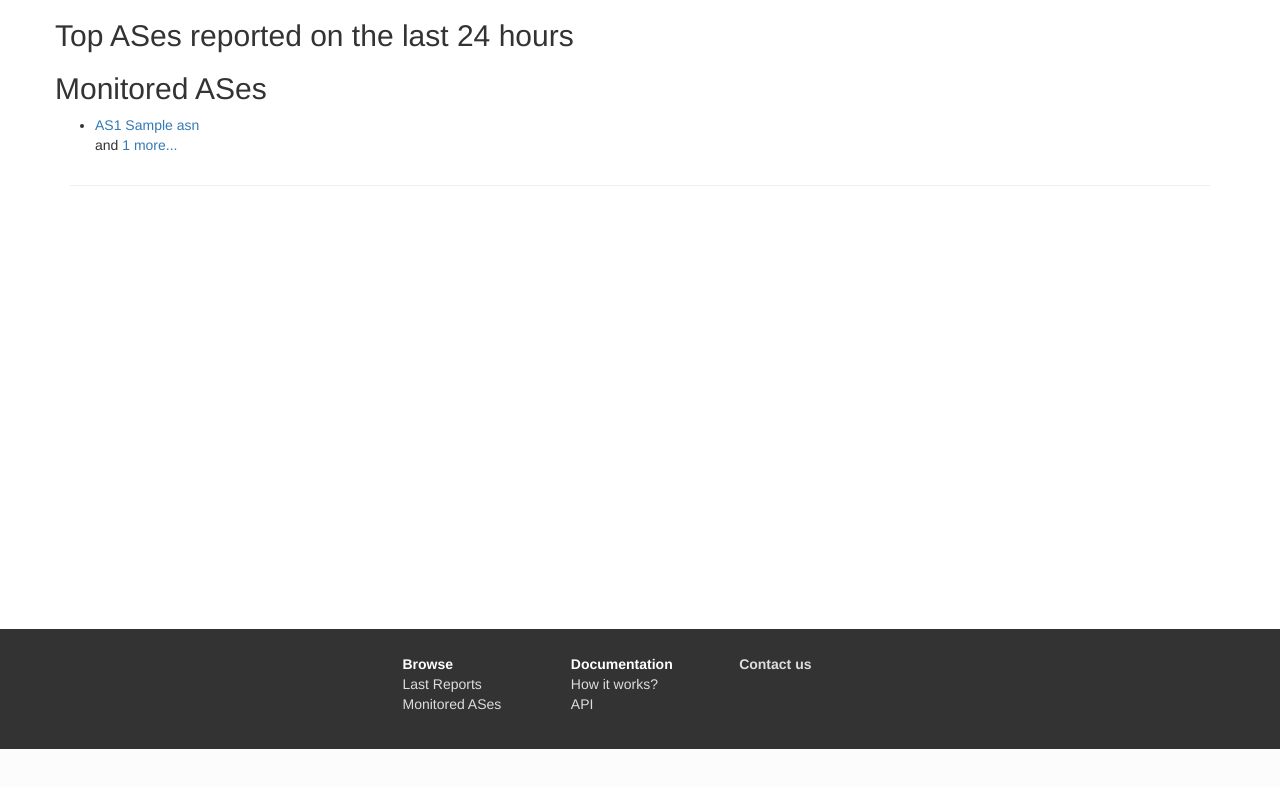
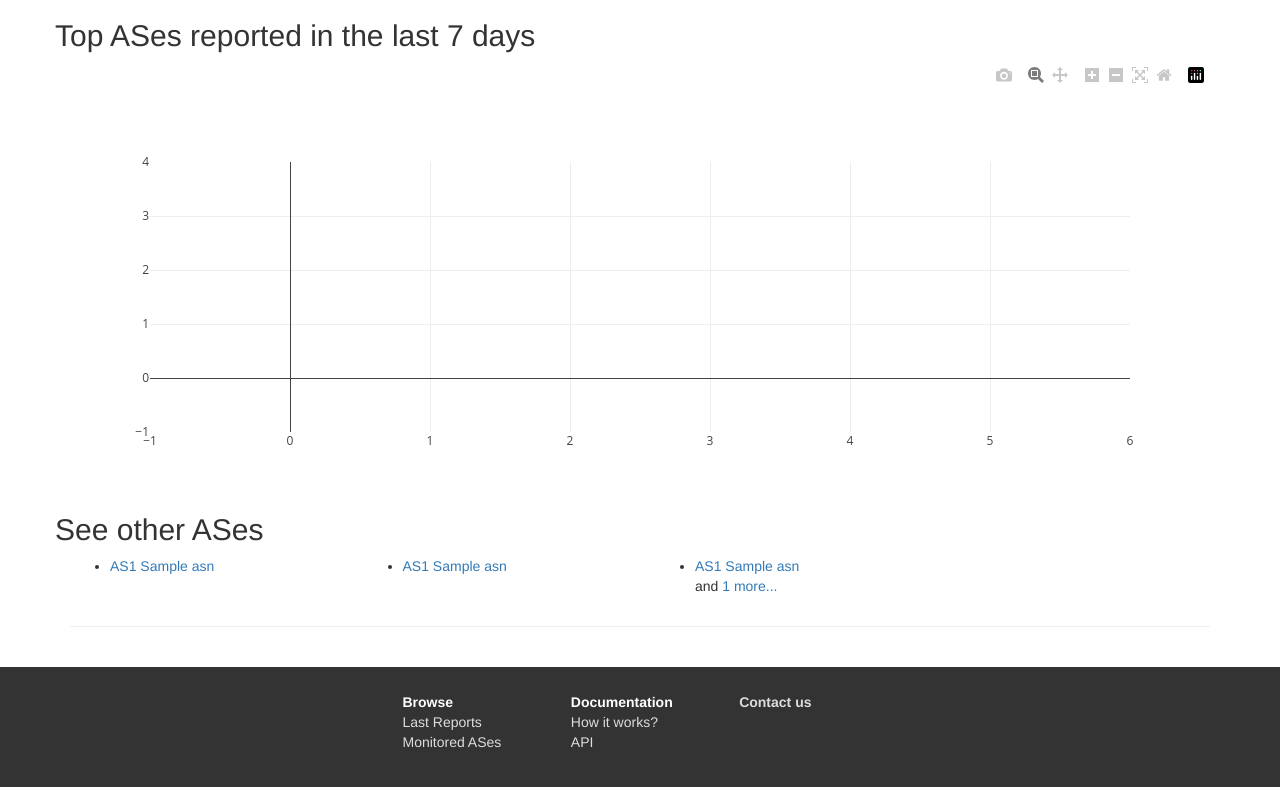
Before and after one commit to romain-fontugne/django-iwr, a Django app: template templates/reports/index.html in a window 1280 px wide. Shown: the part 51-838 px from the top of the page. Before the commit the page ends 800 px from the top, so only its background shows below. Run offline with Django 3.2, Linux system fonts and the light colour scheme; the template is opened without the code that fills it: most values are stand-ins (such as "Sample title", 1, 10 or a date in 2020); some libraries are stand-ins or nearby versions.

Commit message:
added congestion on index

```diff
--- a/templates/reports/index.html
+++ b/templates/reports/index.html
@@ -1,23 +1,64 @@
 {% extends "reports/base_reports.html" %}
+
+{% block head %}
+<script src="https://cdn.plot.ly/plotly-latest.min.js"></script>
+{% endblock %}
 
 {% block errorMessage %}{% endblock %}
 
 {% block body %}
 <div class="row">
 
-    <div class="col-12"><h2>Top ASes reported on the last 24 hours</h2></div>
-    <div class="col-3"></div>
-    <div class="col-9"></div>
-    <div class="col-3">
-        <h2>Monitored ASes</h2>
+    <h2>Top ASes reported in the last 7 days</h2>
+    <div class="col-lg-12">
+        <div id="plotCongestion"></div>
+
+    </div>
+    <div class="col-md-3"></div>
+    <div class="col-md-9">
+    </div>
+    <h2>See other ASes</h2>
+    <div class="col-md-3">
         <ul>
-        {% for asn in monitoredAsn %}
+        {% for asn in monitoredAsn0 %}
+        <li><a href="{% url "reports:asnDetail" asn.number %}">AS{{ asn.number }} {{ asn.name }}</a></li>
+        {% endfor %}
+        </ul>
+    </div>
+    <div class="col-md-3">
+        <ul>
+        {% for asn in monitoredAsn1 %}
+        <li><a href="{% url "reports:asnDetail" asn.number %}">AS{{ asn.number }} {{ asn.name }}</a></li>
+        {% endfor %}
+        </ul>
+    </div>
+    <div class="col-md-3">
+        <ul>
+        {% for asn in monitoredAsn2 %}
         <li><a href="{% url "reports:asnDetail" asn.number %}">AS{{ asn.number }} {{ asn.name }}</a></li>
         {% endfor %}
         and <a href="{% url "reports:asnList" %}" >{{ nbMonitoredAsn }} more...</a>
         </ul>
     </div>
-    <div class="col-3"></div>
-    <div class="col-3"></div>
 </div>
+<script>
+    function makeplot() {
+        Plotly.newPlot("plotCongestion", []);
+        {% for asn in topAsn %}
+        Plotly.d3.json("{% url "reports:congestionData" %}?asn={{ asn.number }}", function(data){ addPlotly(data, "plotCongestion", "AS{{ asn.number }}") } );
+        {% endfor %}
+    };
+
+    function addPlotly( data, divId, label ){
+        var plotDiv = document.getElementById(divId);
+        var traces = [{
+            x: data["x"],
+            y: data["y"],
+            name: label
+        }];
+
+        Plotly.addTraces(divId, traces);
+    };
+    makeplot();
+</script>
 {% endblock %}
```
Also changed, not shown: views.py (+10 -2 lines).
